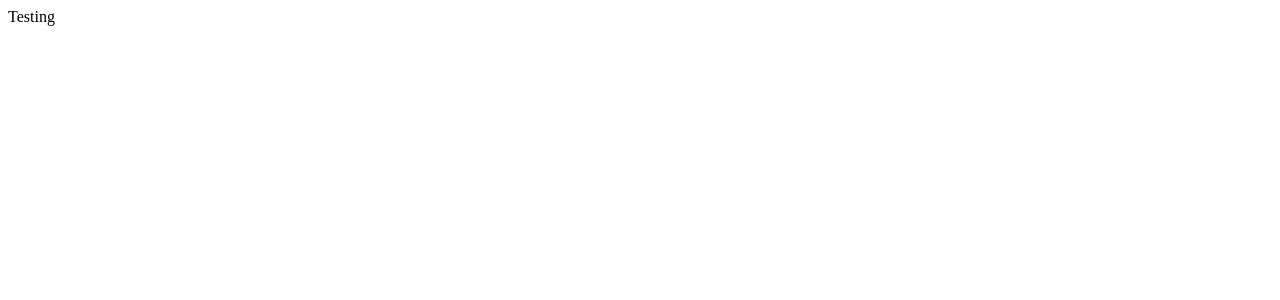
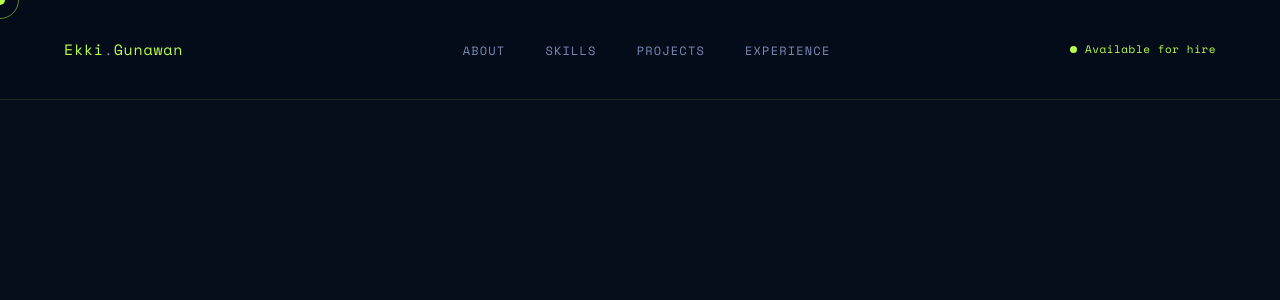
Before and after one commit to AngelVEC/portfolio, a React (Vite) app: page / in a window 1280 px wide. Shown: the top 300 px of the page. Built offline with nearby package versions, Linux system fonts and the light colour scheme.

Commit message:
Feat: navbar component and change mouse cursor

```diff
--- a/src/app.jsx
+++ b/src/app.jsx
@@ -1,7 +1,13 @@
+import './index.css';
+import Cursor from './components/Cursor';
+import Nav from './components/Nav';
+
+
 export default function App() {
   return (
     <>
-        Testing
+        <Cursor />
+        <Nav />
     </>
   );
 }
--- /dev/null
+++ b/src/components/Cursor.css
@@ -0,0 +1,23 @@
+.cursor {
+  position: fixed;
+  width: 10px;
+  height: 10px;
+  background: var(--neon);
+  border-radius: 50%;
+  pointer-events: none;
+  z-index: 9999;
+  transform: translate(-50%, -50%);
+  transition: width 0.2s, height 0.2s;
+}
+
+.cursor-ring {
+  position: fixed;
+  width: 36px;
+  height: 36px;
+  border: 1.5px solid rgba(185, 255, 75, 0.5);
+  border-radius: 50%;
+  pointer-events: none;
+  z-index: 9998;
+  transform: translate(-50%, -50%);
+  transition: width 0.2s, height 0.2s;
+}
--- /dev/null
+++ b/src/components/Cursor.jsx
@@ -0,0 +1,64 @@
+import { useEffect, useRef } from 'react';
+import './Cursor.css';
+
+export default function Cursor() {
+  const cursorRef = useRef(null);
+  const ringRef = useRef(null);
+  const pos = useRef({ mx: 0, my: 0, rx: 0, ry: 0 });
+  const raf = useRef(null);
+
+  useEffect(() => {
+    const move = (e) => {
+      pos.current.mx = e.clientX;
+      pos.current.my = e.clientY;
+    };
+    document.addEventListener('mousemove', move);
+
+    const animate = () => {
+      const { mx, my } = pos.current;
+      pos.current.rx += (mx - pos.current.rx) * 0.15;
+      pos.current.ry += (my - pos.current.ry) * 0.15;
+      if (cursorRef.current) {
+        cursorRef.current.style.left = mx + 'px';
+        cursorRef.current.style.top = my + 'px';
+      }
+      if (ringRef.current) {
+        ringRef.current.style.left = pos.current.rx + 'px';
+        ringRef.current.style.top = pos.current.ry + 'px';
+      }
+      raf.current = requestAnimationFrame(animate);
+    };
+    animate();
+
+    const grow = () => {
+      if (cursorRef.current) { cursorRef.current.style.width = '16px'; cursorRef.current.style.height = '16px'; }
+      if (ringRef.current)   { ringRef.current.style.width  = '52px'; ringRef.current.style.height  = '52px'; }
+    };
+    const shrink = () => {
+      if (cursorRef.current) { cursorRef.current.style.width = '10px'; cursorRef.current.style.height = '10px'; }
+      if (ringRef.current)   { ringRef.current.style.width  = '36px'; ringRef.current.style.height  = '36px'; }
+    };
+
+    const interactiveEls = document.querySelectorAll('a, button, .project-card, .skill-card');
+    interactiveEls.forEach((el) => {
+      el.addEventListener('mouseenter', grow);
+      el.addEventListener('mouseleave', shrink);
+    });
+
+    return () => {
+      document.removeEventListener('mousemove', move);
+      cancelAnimationFrame(raf.current);
+      interactiveEls.forEach((el) => {
+        el.removeEventListener('mouseenter', grow);
+        el.removeEventListener('mouseleave', shrink);
+      });
+    };
+  }, []);
+
+  return (
+    <>
+      <div ref={cursorRef} className="cursor" />
+      <div ref={ringRef}   className="cursor-ring" />
+    </>
+  );
+}
--- /dev/null
+++ b/src/components/Nav.css
@@ -0,0 +1,89 @@
+.nav {
+  position: fixed;
+  top: 0;
+  left: 0;
+  right: 0;
+  z-index: 100;
+  display: flex;
+  align-items: center;
+  justify-content: space-between;
+  padding: 1.25rem 5vw;
+  background: rgba(5, 13, 26, 0.88);
+  backdrop-filter: blur(18px);
+  border-bottom: 1px solid var(--border);
+}
+
+/* Logo */
+.nav-logo {
+  font-family: var(--mono);
+  font-size: 15px;
+  color: var(--neon);
+  text-decoration: none;
+  letter-spacing: 0.05em;
+}
+.nav-logo-dot {
+  color: var(--text-muted);
+}
+
+/* Links */
+.nav-links {
+  display: flex;
+  gap: 2.5rem;
+  list-style: none;
+}
+
+.nav-link {
+  font-family: var(--mono);
+  font-size: 12px;
+  color: var(--text-muted);
+  text-decoration: none;
+  letter-spacing: 0.1em;
+  text-transform: uppercase;
+  transition: color 0.2s;
+  position: relative;
+  cursor: none;
+}
+.nav-link::after {
+  content: '';
+  position: absolute;
+  bottom: -3px;
+  left: 0;
+  width: 0;
+  height: 1px;
+  background: var(--neon);
+  transition: width 0.25s;
+}
+.nav-link:hover,
+.nav-link.active {
+  color: var(--neon);
+}
+.nav-link:hover::after,
+.nav-link.active::after {
+  width: 100%;
+}
+
+/* Status badge */
+.nav-status {
+  display: flex;
+  align-items: center;
+  gap: 8px;
+  font-family: var(--mono);
+  font-size: 11px;
+  color: var(--neon);
+  letter-spacing: 0.05em;
+}
+.status-dot {
+  width: 7px;
+  height: 7px;
+  background: var(--neon);
+  border-radius: 50%;
+  animation: pulse 2s infinite;
+}
+
+/* Mobile */
+@media (max-width: 640px) {
+  .nav-links,
+  .nav-status {
+    display: none;
+  }
+}
--- /dev/null
+++ b/src/components/Nav.jsx
@@ -0,0 +1,48 @@
+import { useState, useEffect } from 'react';
+import './Nav.css';
+
+const NAV_SECTIONS = ['about', 'skills', 'projects', 'experience'];
+
+export default function Nav() {
+  const [active, setActive] = useState('hero');
+
+  useEffect(() => {
+    const ids = ['hero', ...NAV_SECTIONS];
+    const handler = () => {
+      let current = 'hero';
+      ids.forEach((id) => {
+        const el = document.getElementById(id);
+        if (el && window.scrollY >= el.offsetTop - 130) current = id;
+      });
+      setActive(current);
+    };
+    window.addEventListener('scroll', handler);
+    return () => window.removeEventListener('scroll', handler);
+  }, []);
+
+  return (
+    <nav className="nav">
+      <a href="#hero" className="nav-logo">
+        Ekki<span className="nav-logo-dot">.</span>Gunawan
+      </a>
+
+      <ul className="nav-links">
+        {NAV_SECTIONS.map((id) => (
+          <li key={id}>
+            <a
+              href={`#${id}`}
+              className={`nav-link${active === id ? ' active' : ''}`}
+            >
+              {id}
+            </a>
+          </li>
+        ))}
+      </ul>
+
+      <div className="nav-status">
+        <span className="status-dot" />
+        Available for hire
+      </div>
+    </nav>
+  );
+}
--- /dev/null
+++ b/src/index.css
@@ -0,0 +1,34 @@
+@import url('https://fonts.googleapis.com/css2?family=Space+Mono:wght@400;700&family=DM+Sans:wght@300;400;500;600&display=swap');
+
+:root {
+  --neon: #b9ff4b;
+  --neon-dim: #8cc434;
+  --neon-glow: rgba(185, 255, 75, 0.12);
+  --neon-glow-bright: rgba(185, 255, 75, 0.2);
+  --navy: #050d1a;
+  --navy-2: #0a1628;
+  --navy-3: #0f1f3d;
+  --navy-4: #162447;
+  --navy-5: #1e3a6e;
+  --text: #e8eaf6;
+  --text-muted: #7b8ab8;
+  --text-dim: #4a5578;
+  --border: rgba(185, 255, 75, 0.12);
+  --border-bright: rgba(185, 255, 75, 0.35);
+  --mono: 'Space Mono', monospace;
+  --sans: 'DM Sans', sans-serif;
+}
+
+html {
+  scroll-behavior: smooth;
+}
+
+body {
+  background: var(--navy);
+  color: var(--text);
+  font-family: var(--sans);
+  font-size: 16px;
+  line-height: 1.7;
+  overflow-x: hidden;
+  cursor: none;
+}
```
